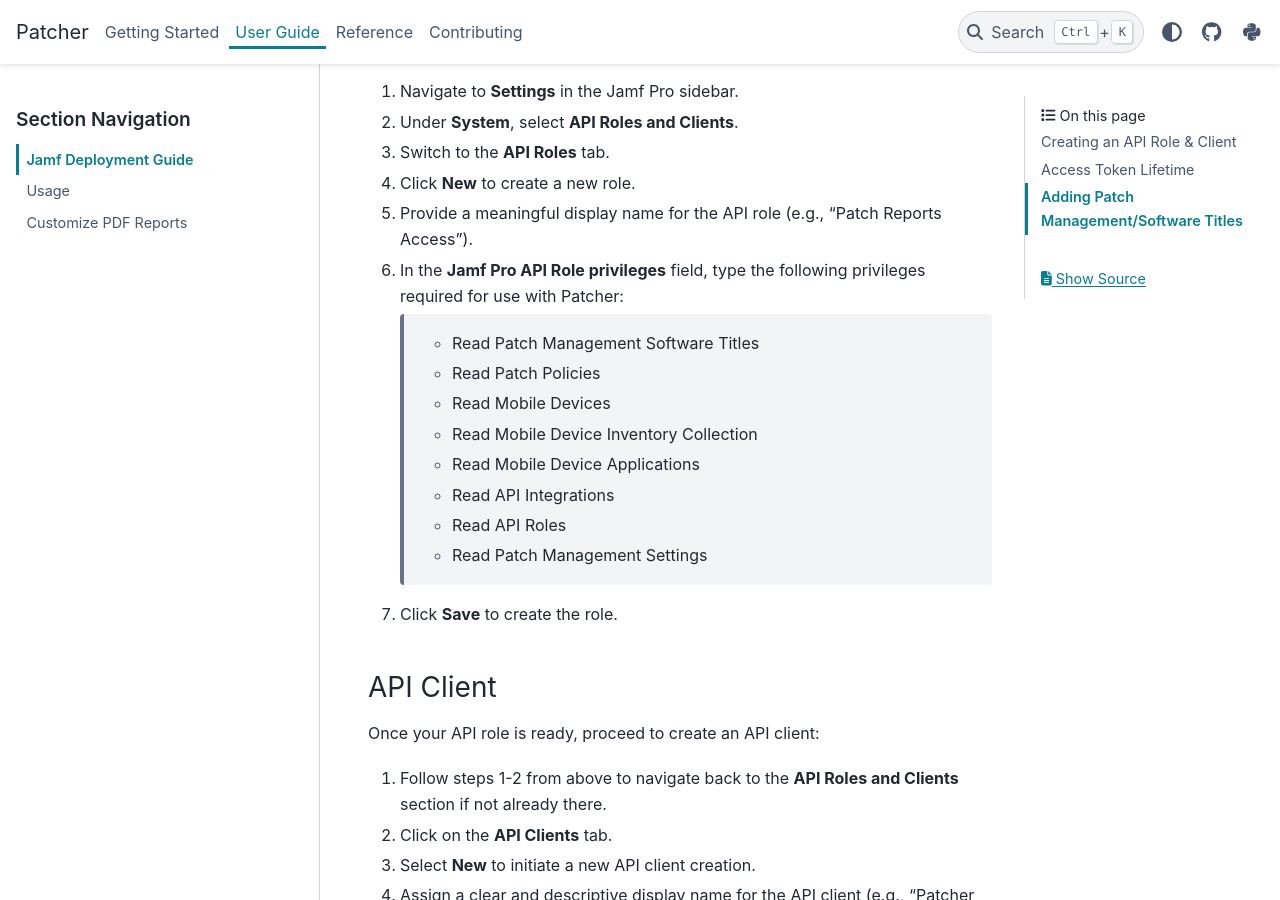
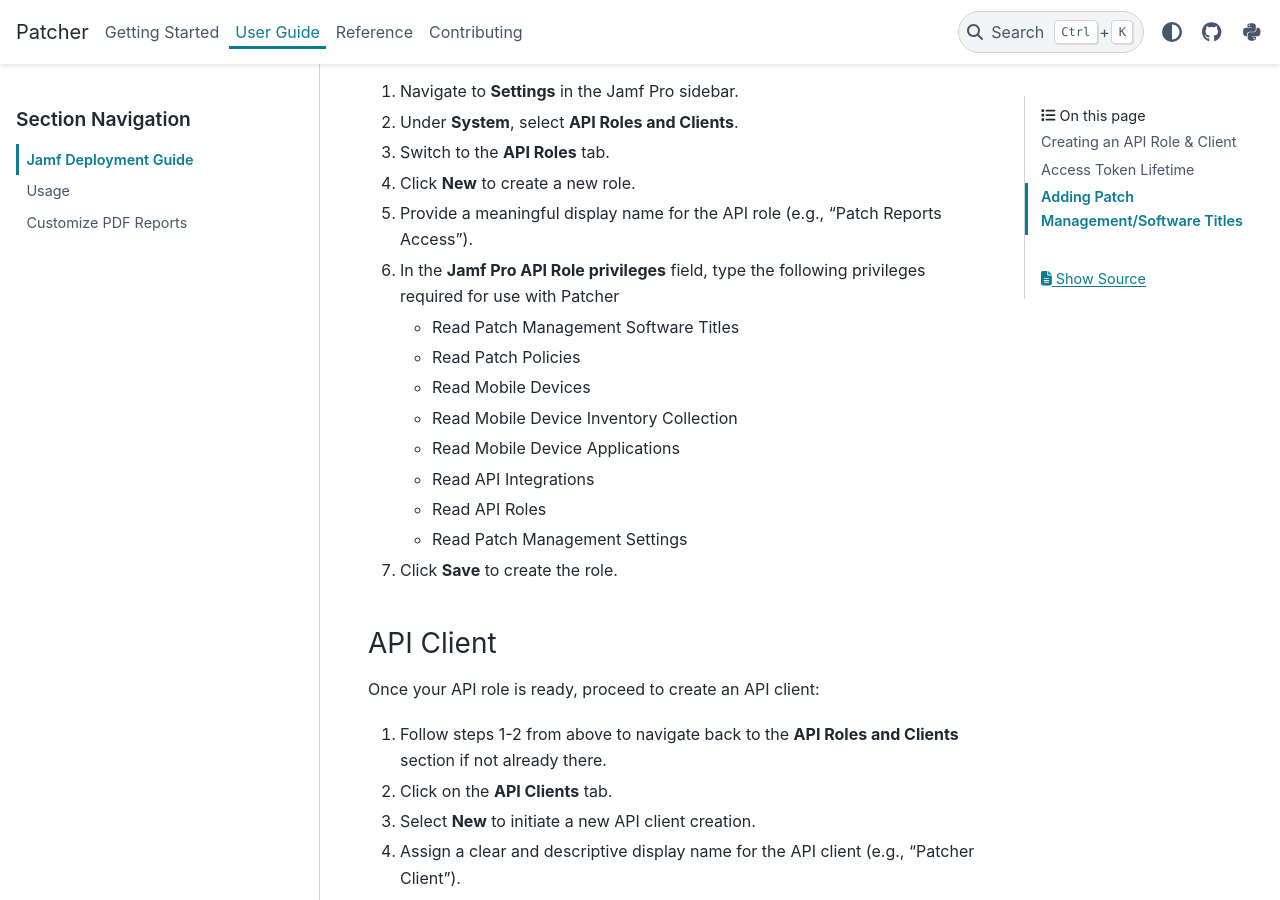
Before and after one commit to liquidz00/Patcher, a Sphinx documentation site: the page built from docs/user/jamf_deployment.rst, in a window 1280 px wide and 900 px high, scrolled down 740 px. Built offline with Sphinx 7.4.7 and the PyData theme 0.15.4, drawn with Linux system fonts in a browser that asks for light colours.

Commit message:
Fix nested list formatting

```diff
--- a/docs/user/jamf_deployment.rst
+++ b/docs/user/jamf_deployment.rst
@@ -24,16 +24,16 @@
 3. Switch to the **API Roles** tab.
 4. Click **New** to create a new role.
 5. Provide a meaningful display name for the API role (e.g., "Patch Reports Access").
-6. In the **Jamf Pro API Role privileges** field, type the following privileges required for use with Patcher:
+6. In the **Jamf Pro API Role privileges** field, type the following privileges required for use with Patcher
 
-    * Read Patch Management Software Titles
-    * Read Patch Policies
-    * Read Mobile Devices
-    * Read Mobile Device Inventory Collection
-    * Read Mobile Device Applications
-    * Read API Integrations
-    * Read API Roles
-    * Read Patch Management Settings
+   * Read Patch Management Software Titles
+   * Read Patch Policies
+   * Read Mobile Devices
+   * Read Mobile Device Inventory Collection
+   * Read Mobile Device Applications
+   * Read API Integrations
+   * Read API Roles
+   * Read Patch Management Settings
 
 7. Click **Save** to create the role.
 
```
